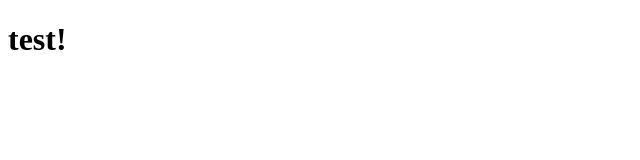
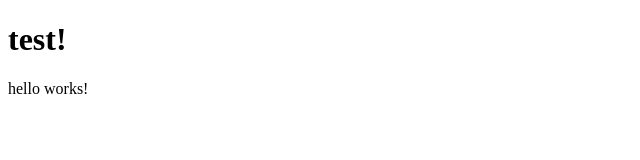
Before and after one commit to miyukiw/angular2, an Angular app: page / in a window 1280 px wide. Shown: the top 160 px of the page, without its empty margins (0-640 px from the left). Built offline with nearby package versions, Linux system fonts and the light colour scheme.

Commit message:
Use hello component

```diff
--- a/src/app/app.component.html
+++ b/src/app/app.component.html
@@ -1,3 +1,6 @@
-<h1>
-  {{title}}
-</h1>
+<div>
+  <h1>
+    {{title}}
+  </h1>
+  <app-hello></app-hello>
+</div>
--- a/src/app/app.module.ts
+++ b/src/app/app.module.ts
@@ -2,12 +2,14 @@ import { BrowserModule } from '@angular/platform-browser';
 import { NgModule } from '@angular/core';
 import { FormsModule } from '@angular/forms';
 import { HttpModule } from '@angular/http';
+import { HelloComponent } from './hello/hello.component';
 
 import { AppComponent } from './app.component';
 
 @NgModule({
   declarations: [
-    AppComponent
+    AppComponent,
+    HelloComponent
   ],
   imports: [
     BrowserModule,
```
